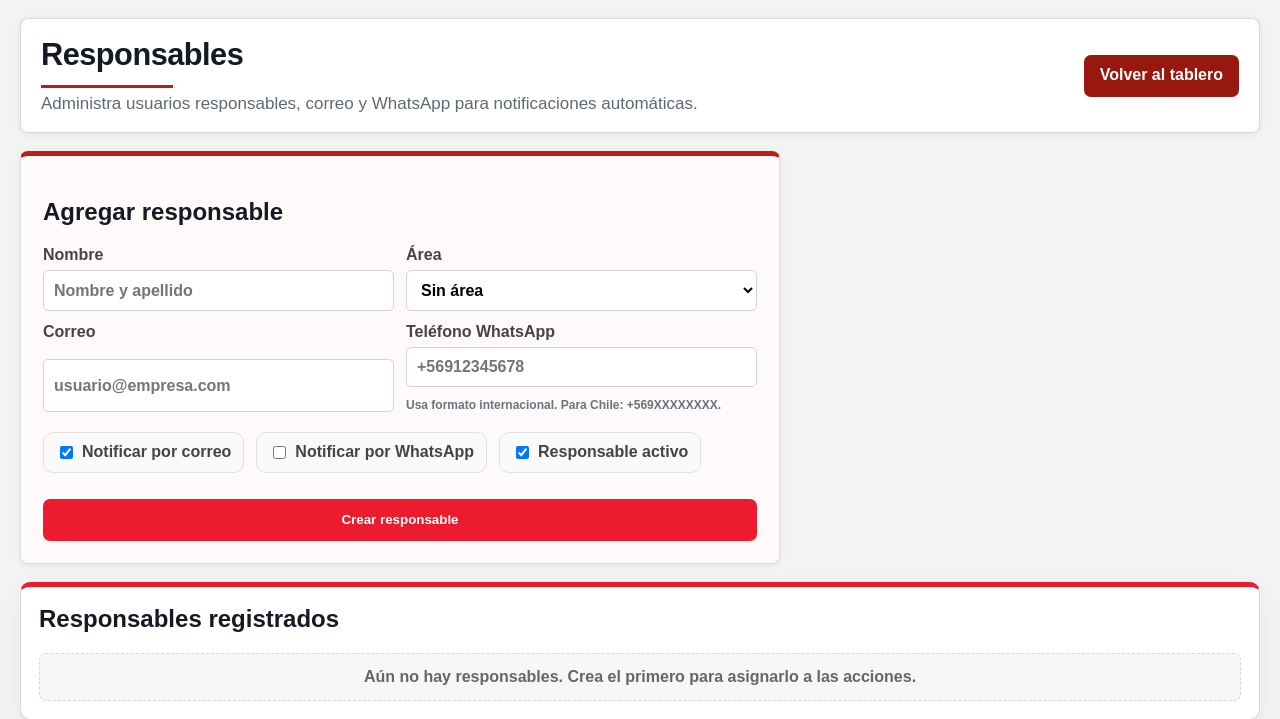
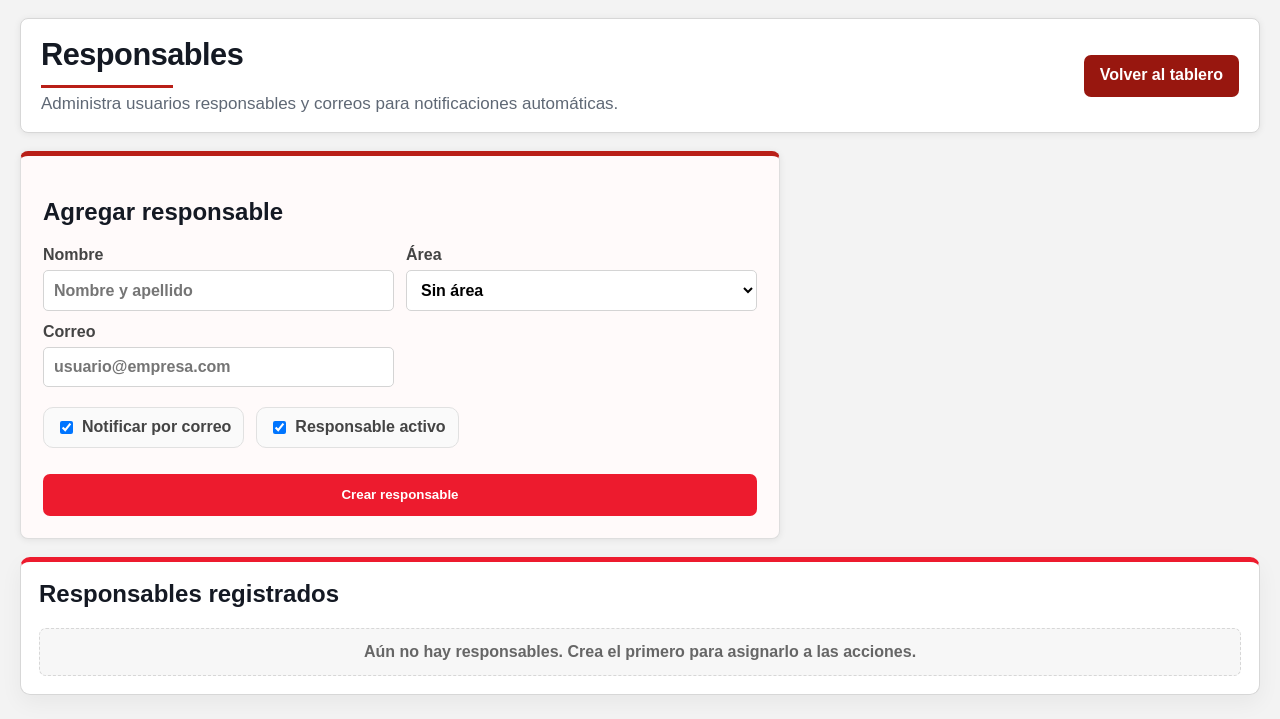
Before and after one commit to Javier-9690/kanban_aramark, a Flask app: template templates/responsables.html in a window 1280 px wide. Shown: the part 126-845 px from the top of the page. Run offline with Flask 3, Linux system fonts and the light colour scheme; the template is opened without the code that fills it, so the values that code supplies are empty; some libraries are stand-ins or nearby versions.

Commit message:
Add files via upload

```diff
--- a/app.py
+++ b/app.py
@@ -183,18 +183,14 @@ def init_db():
                 id SERIAL PRIMARY KEY,
                 name TEXT NOT NULL,
                 email TEXT,
-                whatsapp_phone TEXT,
                 area TEXT,
                 notify_email BOOLEAN NOT NULL DEFAULT TRUE,
-                notify_whatsapp BOOLEAN NOT NULL DEFAULT FALSE,
                 active BOOLEAN NOT NULL DEFAULT TRUE,
                 created_at TEXT NOT NULL,
                 updated_at TEXT NOT NULL
             )
             """,
-            "ALTER TABLE responsables ADD COLUMN IF NOT EXISTS whatsapp_phone TEXT",
             "ALTER TABLE responsables ADD COLUMN IF NOT EXISTS notify_email BOOLEAN NOT NULL DEFAULT TRUE",
-            "ALTER TABLE responsables ADD COLUMN IF NOT EXISTS notify_whatsapp BOOLEAN NOT NULL DEFAULT FALSE",
             "ALTER TABLE responsables ADD COLUMN IF NOT EXISTS active BOOLEAN NOT NULL DEFAULT TRUE",
             """
             CREATE TABLE IF NOT EXISTS task_responsibles (
@@ -247,10 +243,8 @@ def init_db():
             id INTEGER PRIMARY KEY AUTOINCREMENT,
             name TEXT NOT NULL,
             email TEXT,
-            whatsapp_phone TEXT,
             area TEXT,
             notify_email INTEGER NOT NULL DEFAULT 1,
-            notify_whatsapp INTEGER NOT NULL DEFAULT 0,
             active INTEGER NOT NULL DEFAULT 1,
             created_at TEXT NOT NULL,
             updated_at TEXT NOT NULL
@@ -284,9 +278,7 @@ def init_db():
         "CREATE INDEX IF NOT EXISTS idx_notify_logs_task ON notification_logs(task_id)",
     ])
     sqlite_add_column_if_missing("tasks", "assignee_email", "TEXT")
-    sqlite_add_column_if_missing("responsables", "whatsapp_phone", "TEXT")
     sqlite_add_column_if_missing("responsables", "notify_email", "INTEGER NOT NULL DEFAULT 1")
-    sqlite_add_column_if_missing("responsables", "notify_whatsapp", "INTEGER NOT NULL DEFAULT 0")
     sqlite_add_column_if_missing("responsables", "active", "INTEGER NOT NULL DEFAULT 1")
 
 
@@ -319,16 +311,13 @@ def notifications_active():
     return env_bool("NOTIFY_EMAIL", default=True)
 
 
-def whatsapp_notifications_active():
-    return env_bool("NOTIFY_WHATSAPP", default=False)
-
 
 def app_base_url():
     return env_text("APP_BASE_URL").rstrip("/")
 
 
 def brevo_sender_email():
-    return env_text("BREVO_FROM_EMAIL") or env_text("SMTP_FROM") or env_text("EMAIL_FROM")
+    return env_text("BREVO_FROM_EMAIL") or env_text("EMAIL_FROM")
 
 
 def brevo_enabled():
@@ -339,21 +328,6 @@ def email_enabled():
     return notifications_active() and brevo_enabled()
 
 
-def whatsapp_enabled():
-    return whatsapp_notifications_active() and bool(env_text("BREVO_API_KEY") and env_text("BREVO_WHATSAPP_TEMPLATE_ID"))
-
-
-def normalize_phone(value):
-    raw = (value or "").strip().replace(" ", "").replace("-", "").replace("(", "").replace(")", "")
-    if not raw:
-        return ""
-    if raw.startswith("+"):
-        return raw
-    if raw.startswith("56") and len(raw) >= 11:
-        return "+" + raw
-    if raw.startswith("9") and len(raw) == 9:
-        return "+56" + raw
-    return raw
 
 
 def parse_due_date(value):
@@ -382,7 +356,6 @@ def active_responsibles():
     rows = query_all("SELECT * FROM responsables WHERE active = ? ORDER BY name", (bool_to_db(True),))
     for r in rows:
         r["notify_email"] = db_bool(r.get("notify_email"))
-        r["notify_whatsapp"] = db_bool(r.get("notify_whatsapp"))
         r["active"] = db_bool(r.get("active"))
     return rows
 
@@ -391,7 +364,6 @@ def all_responsibles():
     rows = query_all("SELECT * FROM responsables ORDER BY active DESC, name")
     for r in rows:
         r["notify_email"] = db_bool(r.get("notify_email"))
-        r["notify_whatsapp"] = db_bool(r.get("notify_whatsapp"))
         r["active"] = db_bool(r.get("active"))
     return rows
 
@@ -400,7 +372,6 @@ def get_responsible(responsible_id):
     row = query_one("SELECT * FROM responsables WHERE id = ?", (responsible_id,))
     if row:
         row["notify_email"] = db_bool(row.get("notify_email"))
-        row["notify_whatsapp"] = db_bool(row.get("notify_whatsapp"))
         row["active"] = db_bool(row.get("active"))
     return row
 
@@ -417,7 +388,6 @@ def get_task_responsibles(task_id):
     )
     for r in rows:
         r["notify_email"] = db_bool(r.get("notify_email"))
-        r["notify_whatsapp"] = db_bool(r.get("notify_whatsapp"))
         r["active"] = db_bool(r.get("active"))
     return rows
 
@@ -462,7 +432,6 @@ def row_to_dict(row):
     item["responsible_ids"] = [str(r["id"]) for r in responsibles]
     item["responsible_names"] = ", ".join([r.get("name") or "" for r in responsibles if r.get("name")]) or item.get("assignee") or ""
     item["responsible_emails"] = ", ".join([r.get("email") or "" for r in responsibles if r.get("email")]) or item.get("assignee_email") or ""
-    item["responsible_whatsapps"] = ", ".join([r.get("whatsapp_phone") or "" for r in responsibles if r.get("whatsapp_phone")])
     return item
 
 
@@ -681,90 +650,6 @@ def send_brevo_email_sync(recipient, recipient_name, subject, text_content, html
         return False, str(exc)
 
 
-def whatsapp_params(task, event_label, changes=None):
-    url = task_url(task)
-    changes_text = "; ".join(changes or [])[:450] if changes else "Sin cambios adicionales"
-    return {
-        "evento": event_label,
-        "tarea": task.get("title") or "Sin título",
-        "estado": STATUS_LABELS.get(task.get("status"), task.get("status") or ""),
-        "prioridad": task.get("priority") or "Media",
-        "area": task.get("area") or "Sin área",
-        "fecha_limite": task.get("due_date") or "Sin fecha",
-        "url": url or app_base_url() or "",
-        "cambios": changes_text,
-    }
-
-
-def build_brevo_whatsapp_payload(phone, task, event_label, changes=None):
-    template_id_raw = env_text("BREVO_WHATSAPP_TEMPLATE_ID")
-    if not template_id_raw:
-        raise RuntimeError("Falta BREVO_WHATSAPP_TEMPLATE_ID")
-    try:
-        template_id = int(template_id_raw)
-    except ValueError:
-        template_id = template_id_raw
-
-    params = whatsapp_params(task, event_label, changes)
-    # Brevo admite plantillas aprobadas. La API usa /v3/whatsapp/sendMessage.
-    # El cuerpo puede variar según la plantilla/SDK; esta estructura usa un modo directo habitual:
-    payload = {
-        "contactNumber": normalize_phone(phone),
-        "templateId": template_id,
-        "params": params,
-    }
-    sender_number = normalize_phone(env_text("BREVO_WHATSAPP_SENDER_NUMBER"))
-    if sender_number:
-        payload["senderNumber"] = sender_number
-    lang = env_text("BREVO_WHATSAPP_LANGUAGE")
-    if lang:
-        payload["language"] = lang
-    return payload
-
-
-def send_brevo_whatsapp_sync(phone, responsible_name, task, event_label, changes=None, responsible_id=None, event_type="task"):
-    api_key = env_text("BREVO_API_KEY")
-    timeout = float(env_text("BREVO_WHATSAPP_TIMEOUT", "8"))
-    phone = normalize_phone(phone)
-    if not api_key:
-        log_notification("whatsapp", event_type, task.get("id"), responsible_id, phone, "error", "Falta BREVO_API_KEY")
-        return False, "Falta BREVO_API_KEY."
-    if not phone:
-        log_notification("whatsapp", event_type, task.get("id"), responsible_id, phone, "error", "Teléfono vacío")
-        return False, "Teléfono vacío."
-
-    try:
-        payload = build_brevo_whatsapp_payload(phone, task, event_label, changes)
-    except Exception as exc:
-        log_notification("whatsapp", event_type, task.get("id"), responsible_id, phone, "error", str(exc))
-        return False, str(exc)
-
-    endpoint = env_text("BREVO_WHATSAPP_ENDPOINT", "https://api.brevo.com/v3/whatsapp/sendMessage")
-    req = urllib.request.Request(
-        endpoint,
-        data=json.dumps(payload).encode("utf-8"),
-        headers={"accept": "application/json", "api-key": api_key, "content-type": "application/json"},
-        method="POST",
-    )
-    try:
-        with urllib.request.urlopen(req, timeout=timeout) as response:
-            body = response.read().decode("utf-8", "ignore")
-            if not (200 <= response.status < 300):
-                raise RuntimeError(f"Brevo WhatsApp respondió HTTP {response.status}: {body}")
-            log_notification("whatsapp", event_type, task.get("id"), responsible_id, phone, "enviado", body[:500])
-            app.logger.info("WhatsApp enviado por Brevo a %s", phone)
-            return True, "WhatsApp enviado por Brevo."
-    except urllib.error.HTTPError as exc:
-        body = exc.read().decode("utf-8", "ignore")
-        log_notification("whatsapp", event_type, task.get("id"), responsible_id, phone, "error", f"HTTP {exc.code}: {body[:800]}")
-        app.logger.exception("Brevo rechazó WhatsApp a %s. HTTP %s: %s", phone, exc.code, body)
-        return False, f"Brevo WhatsApp HTTP {exc.code}: {body[:500]}"
-    except Exception as exc:
-        log_notification("whatsapp", event_type, task.get("id"), responsible_id, phone, "error", str(exc))
-        app.logger.exception("No se pudo enviar WhatsApp por Brevo a %s: %s", phone, exc)
-        return False, str(exc)
-
-
 def notify_task(task, subject, intro, changes=None, event_type="task", event_label="Actualización de acción"):
     if not task:
         return
@@ -788,16 +673,6 @@ def notify_task(task, subject, intro, changes=None, event_type="task", event_lab
                         responsible_id=rid,
                         event_type=event_type,
                     )
-                if whatsapp_enabled() and db_bool(responsible.get("notify_whatsapp")) and responsible.get("whatsapp_phone"):
-                    send_brevo_whatsapp_sync(
-                        responsible.get("whatsapp_phone"),
-                        responsible.get("name"),
-                        task_copy,
-                        event_label,
-                        changes_copy,
-                        responsible_id=rid,
-                        event_type=event_type,
-                    )
 
     threading.Thread(target=worker, daemon=True).start()
 
@@ -809,10 +684,8 @@ def responsible_record_from_form(form):
     return {
         "name": name,
         "email": (form.get("email") or "").strip(),
-        "whatsapp_phone": normalize_phone(form.get("whatsapp_phone") or ""),
         "area": (form.get("area") or "").strip(),
         "notify_email": bool_to_db(form.get("notify_email") == "on"),
-        "notify_whatsapp": bool_to_db(form.get("notify_whatsapp") == "on"),
         "active": bool_to_db(form.get("active") == "on"),
     }
 
@@ -930,7 +803,6 @@ def inject_globals():
         "AREAS": AREAS,
         "STATUS_LABELS": STATUS_LABELS,
         "EMAIL_ENABLED": email_enabled(),
-        "WHATSAPP_ENABLED": whatsapp_enabled(),
     }
 
 
@@ -1038,14 +910,14 @@ def responsables():
             record = responsible_record_from_form(request.form)
             row = execute_returning(
                 """
-                INSERT INTO responsables (name, email, whatsapp_phone, area, notify_email, notify_whatsapp, active, created_at, updated_at)
-                VALUES (?, ?, ?, ?, ?, ?, ?, ?, ?)
+                INSERT INTO responsables (name, email, area, notify_email, active, created_at, updated_at)
+                VALUES (?, ?, ?, ?, ?, ?, ?)
                 RETURNING id
                 """ if is_postgres() else """
-                INSERT INTO responsables (name, email, whatsapp_phone, area, notify_email, notify_whatsapp, active, created_at, updated_at)
-                VALUES (?, ?, ?, ?, ?, ?, ?, ?, ?)
+                INSERT INTO responsables (name, email, area, notify_email, active, created_at, updated_at)
+                VALUES (?, ?, ?, ?, ?, ?, ?)
                 """,
-                (record["name"], record["email"], record["whatsapp_phone"], record["area"], record["notify_email"], record["notify_whatsapp"], record["active"], now_text(), now_text()),
+                (record["name"], record["email"], record["area"], record["notify_email"], record["active"], now_text(), now_text()),
             )
             flash("Responsable creado correctamente.", "success")
         except Exception as exc:
@@ -1067,10 +939,10 @@ def editar_responsable(responsible_id):
             execute_write(
                 """
                 UPDATE responsables
-                SET name = ?, email = ?, whatsapp_phone = ?, area = ?, notify_email = ?, notify_whatsapp = ?, active = ?, updated_at = ?
+                SET name = ?, email = ?, area = ?, notify_email = ?, active = ?, updated_at = ?
                 WHERE id = ?
                 """,
-                (record["name"], record["email"], record["whatsapp_phone"], record["area"], record["notify_email"], record["notify_whatsapp"], record["active"], now_text(), responsible_id),
+                (record["name"], record["email"], record["area"], record["notify_email"], record["active"], now_text(), responsible_id),
             )
             for link in query_all("SELECT task_id FROM task_responsibles WHERE responsible_id = ?", (responsible_id,)):
                 refresh_task_legacy_fields(link["task_id"])
@@ -1103,7 +975,7 @@ def notificaciones():
 def exportar_csv():
     tasks = load_tasks()
     output = io.StringIO()
-    writer = csv.DictWriter(output, fieldnames=["id", "title", "description", "status", "priority", "responsables", "correos", "whatsapp", "area", "due_date", "created_at", "updated_at"])
+    writer = csv.DictWriter(output, fieldnames=["id", "title", "description", "status", "priority", "responsables", "correos", "area", "due_date", "created_at", "updated_at"])
     writer.writeheader()
     for task in tasks:
         writer.writerow({
@@ -1114,7 +986,6 @@ def exportar_csv():
             "priority": task.get("priority", ""),
             "responsables": task.get("responsible_names", ""),
             "correos": task.get("responsible_emails", ""),
-            "whatsapp": task.get("responsible_whatsapps", ""),
             "area": task.get("area", ""),
             "due_date": task.get("due_date", ""),
             "created_at": task.get("created_at", ""),
@@ -1131,7 +1002,6 @@ def health():
         "app": APP_TITLE,
         "database": "postgresql" if is_postgres() else "sqlite",
         "email": email_enabled(),
-        "whatsapp": whatsapp_enabled(),
     }
 
 
--- a/static/styles.css
+++ b/static/styles.css
@@ -558,7 +558,7 @@ button, .btn {
   .app-title { order: 0; }
 }
 
-/* Responsables y WhatsApp */
+/* Responsables y notificaciones por correo */
 .multi-select {
   min-height: 170px;
   padding: 10px;
--- a/templates/index.html
+++ b/templates/index.html
@@ -3,7 +3,7 @@
 <section class="hero">
   <div>
     <h1>Tablero Kanban Operacional</h1>
-    <p>Gestión de acciones, múltiples responsables y notificaciones por correo y WhatsApp.</p>
+    <p>Gestión de acciones, múltiples responsables y notificaciones por correo.</p>
   </div>
   <div class="hero-actions">
     <button type="button" class="btn" data-open-modal="createModal">+ Nueva acción</button>
@@ -101,7 +101,6 @@
         <dl>
           {% if task.responsible_names %}<div><dt>Responsables</dt><dd>{{ task.responsible_names }}</dd></div>{% endif %}
           {% if task.responsible_emails %}<div><dt>Correos</dt><dd>{{ task.responsible_emails }}</dd></div>{% endif %}
-          {% if task.responsible_whatsapps %}<div><dt>WhatsApp</dt><dd>{{ task.responsible_whatsapps }}</dd></div>{% endif %}
           {% if task.area %}<div><dt>Área</dt><dd>{{ task.area }}</dd></div>{% endif %}
           {% if task.due_date %}<div><dt>Fecha límite</dt><dd>{{ task.due_date }}</dd></div>{% endif %}
         </dl>
--- a/templates/notificaciones.html
+++ b/templates/notificaciones.html
@@ -3,7 +3,7 @@
 <section class="hero">
   <div>
     <h1>Historial de notificaciones</h1>
-    <p>Últimos 100 intentos de envío por correo y WhatsApp.</p>
+    <p>Últimos 100 intentos de envío por correo.</p>
   </div>
   <div class="hero-actions">
     <a class="btn secondary" href="{{ url_for('index') }}">Volver al tablero</a>
--- a/templates/responsable_form_fields.html
+++ b/templates/responsable_form_fields.html
@@ -13,13 +13,8 @@
   <label>Correo
     <input type="email" name="email" value="{{ responsible.email }}" maxlength="160" placeholder="usuario@empresa.com">
   </label>
-  <label>Teléfono WhatsApp
-    <input type="text" name="whatsapp_phone" value="{{ responsible.whatsapp_phone }}" maxlength="30" placeholder="+56912345678">
-    <small>Usa formato internacional. Para Chile: +569XXXXXXXX.</small>
-  </label>
 </div>
 <div class="switch-grid">
   <label class="check-row"><input type="checkbox" name="notify_email" {% if responsible.notify_email %}checked{% endif %}> Notificar por correo</label>
-  <label class="check-row"><input type="checkbox" name="notify_whatsapp" {% if responsible.notify_whatsapp %}checked{% endif %}> Notificar por WhatsApp</label>
   <label class="check-row"><input type="checkbox" name="active" {% if responsible.active %}checked{% endif %}> Responsable activo</label>
 </div>
--- a/templates/responsables.html
+++ b/templates/responsables.html
@@ -3,7 +3,7 @@
 <section class="hero">
   <div>
     <h1>Responsables</h1>
-    <p>Administra usuarios responsables, correo y WhatsApp para notificaciones automáticas.</p>
+    <p>Administra usuarios responsables y correos para notificaciones automáticas.</p>
   </div>
   <div class="hero-actions">
     <a class="btn secondary" href="{{ url_for('index') }}">Volver al tablero</a>
@@ -13,7 +13,7 @@
 <section class="edit-card">
   <h2>Agregar responsable</h2>
   <form method="post" action="{{ url_for('responsables') }}" class="task-form">
-    {% set responsible = {'name':'','email':'','whatsapp_phone':'','area':'','notify_email':true,'notify_whatsapp':false,'active':true} %}
+    {% set responsible = {'name':'','email':'','area':'','notify_email':true,'active':true} %}
     {% include "responsable_form_fields.html" %}
     <button type="submit">Crear responsable</button>
   </form>
@@ -29,7 +29,6 @@
           <th>Nombre</th>
           <th>Área</th>
           <th>Correo</th>
-          <th>WhatsApp</th>
           <th>Notifica</th>
           <th>Estado</th>
           <th>Acciones</th>
@@ -41,10 +40,8 @@
           <td><strong>{{ r.name }}</strong></td>
           <td>{{ r.area or 'Sin área' }}</td>
           <td>{{ r.email or 'Sin correo' }}</td>
-          <td>{{ r.whatsapp_phone or 'Sin WhatsApp' }}</td>
           <td>
-            {% if r.notify_email %}<span class="tag status-tag">Email</span>{% endif %}
-            {% if r.notify_whatsapp %}<span class="tag priority-tag">WhatsApp</span>{% endif %}
+            {% if r.notify_email %}<span class="tag status-tag">Email</span>{% else %}<span class="tag muted-tag">No notificar</span>{% endif %}
           </td>
           <td>{% if r.active %}<span class="tag ok-tag">Activo</span>{% else %}<span class="tag muted-tag">Inactivo</span>{% endif %}</td>
           <td class="row-actions">
--- a/templates/task_form_fields.html
+++ b/templates/task_form_fields.html
@@ -20,7 +20,7 @@
   <select name="responsible_ids" multiple size="7" class="multi-select">
     {% for responsible in responsibles %}
       <option value="{{ responsible.id }}" {% if task.responsible_ids and (responsible.id|string) in task.responsible_ids %}selected{% endif %}>
-        {{ responsible.name }}{% if responsible.area %} · {{ responsible.area }}{% endif %}{% if responsible.email %} · email{% endif %}{% if responsible.whatsapp_phone %} · WhatsApp{% endif %}
+        {{ responsible.name }}{% if responsible.area %} · {{ responsible.area }}{% endif %}{% if responsible.email %} · email{% endif %}
       </option>
     {% endfor %}
   </select>
```
Also changed, not shown: render.yaml (+0 -23 lines), README.md.
